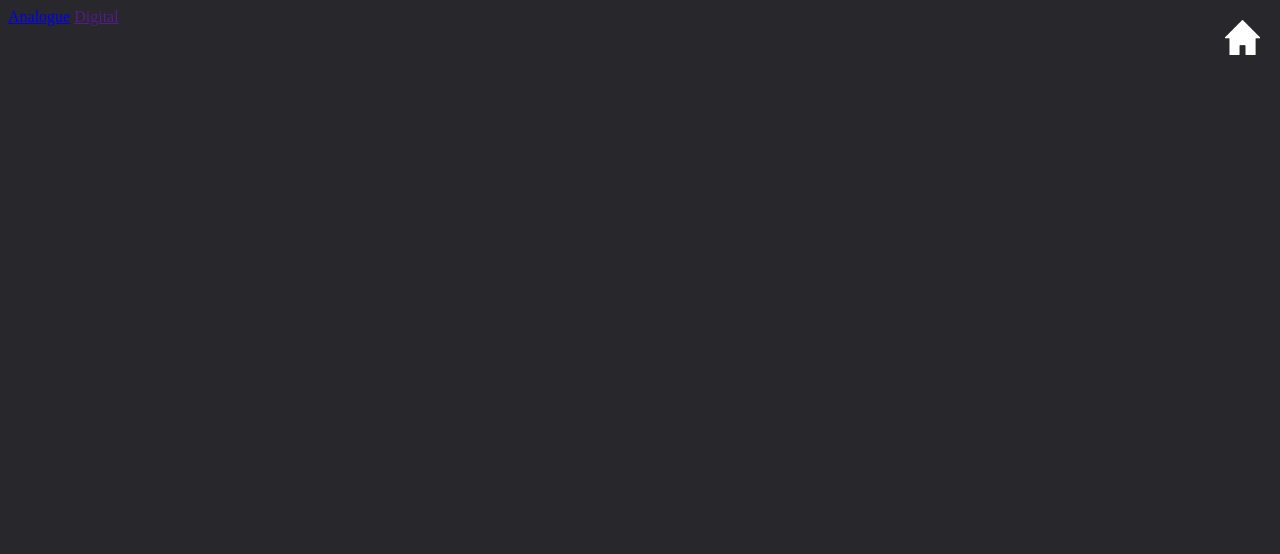
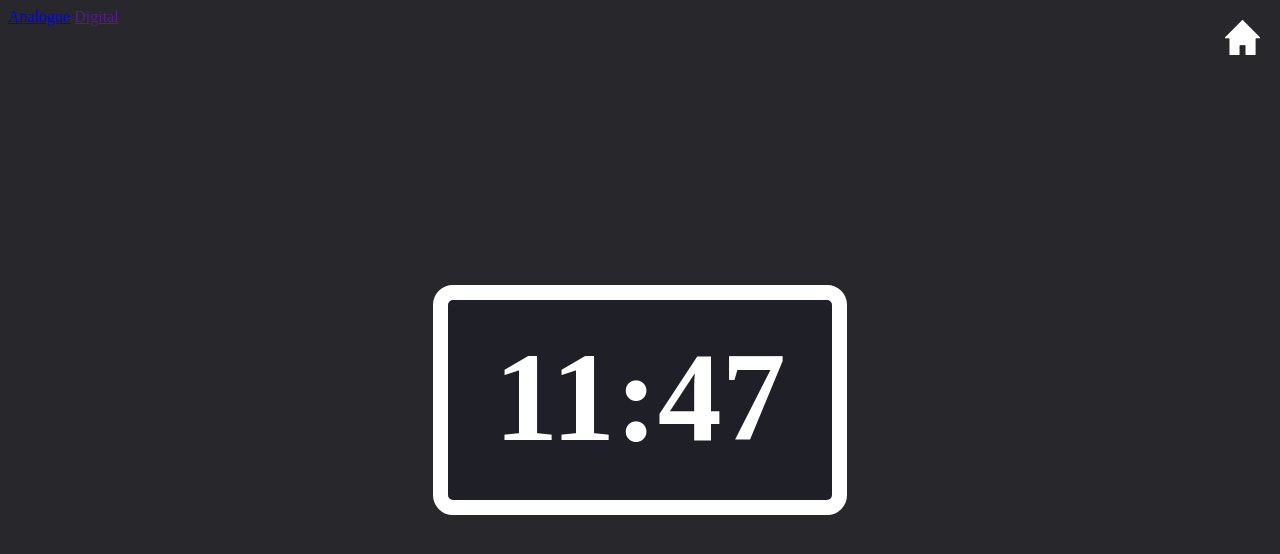
Before and after one commit to Augniv-Dale-Eli/Hacktj10, a plain HTML site: page digitalSchedule.html in a window 1280 px wide. Drawn offline with Linux system fonts and the light colour scheme.

Commit message:
digital clock

```diff
--- /dev/null
+++ b/digital.css
@@ -0,0 +1,24 @@
+.rounded-box {
+    position: fixed;
+    top: 50%;
+    left: 50%;
+    transform: translate(-50%, -50%);
+    width: 30%;
+    height: 200px;
+    margin: auto;
+    border-radius: 20px;
+    background-color: #1f2027;
+    border: 15px solid white;
+    text-align: center; /* center text horizontally */
+  }
+  h1 {
+    font-size: 8rem; /* make the font size larger */
+    margin-top: 1.5rem; /* add some space above the text */
+    color: white;
+  }
+
+img {
+    position: fixed;
+    top: 20px;
+    right: 20px;
+   }
--- a/digitalSchedule.html
+++ b/digitalSchedule.html
@@ -3,17 +3,16 @@
     <head>
         <title>TimeKeep</title>
         <meta name="viewport" content="width=device-width, initial-scale=1.0" />
+        <link rel="stylesheet" href="digital.css">
+        <script src="digital.js"></script>
     </head>
-    <style>
-        img {
-          position: fixed;
-          top: 20px;
-          right: 20px;
-        }
-    </style>
     <body style="background-color: #27272C">
         <a href="webpage.html"><img src="home.png" alt="Home" width="35" /></a>
         <a href="Schedule.html">Analogue</a>
         <a href="">Digital</a>
+        <div class="rounded-box">
+            <h1 id="clock"></h1>
+        </div>
+        <script src="digital.js"></script>
     </body>
 </html>
```
